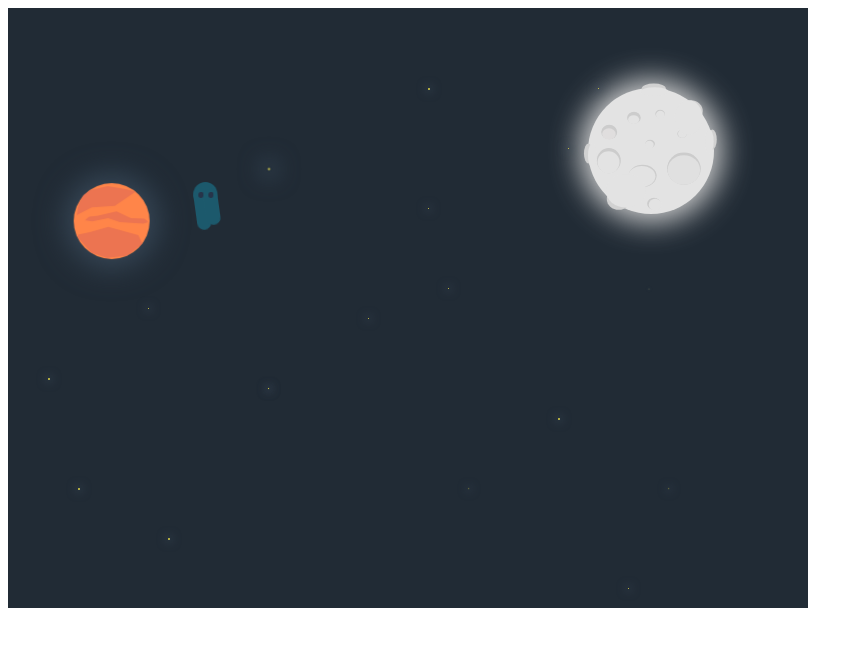
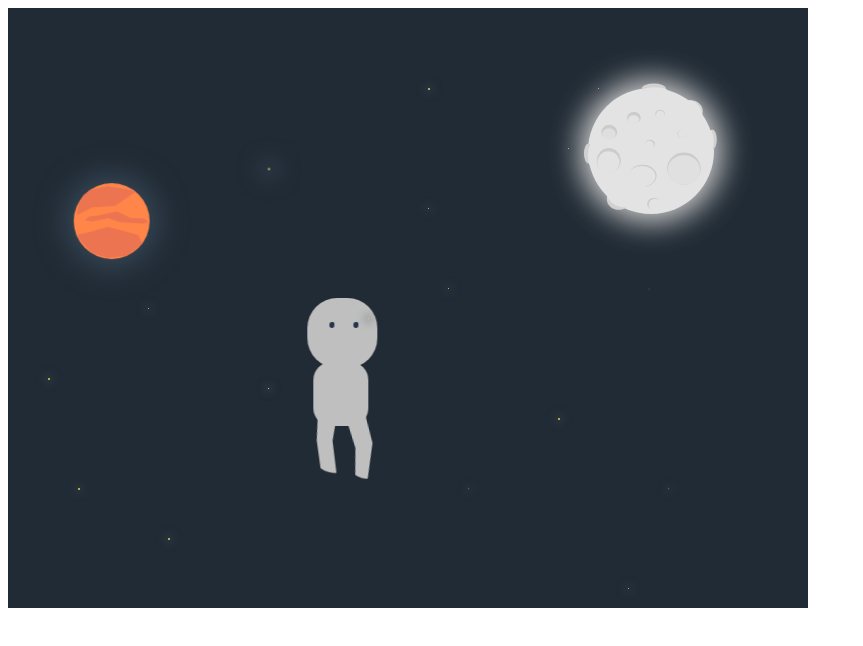
Before and after one commit to ewelina-slepko/Pure-CSS-Animation, a website: page public/index.html in a window 1280 px wide. Shown: the whole page, without its empty margins (0-863 px from the left). Drawn offline with Linux system fonts and the light colour scheme.

Commit message:
Created little boy sketch

```diff
--- a/package.json
+++ b/package.json
@@ -5,7 +5,7 @@
   "main": "index.js",
   "scripts": {
     "test": "echo \"Error: no test specified\" && exit 1",
-    "compile:sass": "node-sass sass/main.scss css/style.css -w"
+    "compile:sass": "node-sass public/sass/main.scss public/css/style.css -w"
   },
   "repository": {
     "type": "git",
--- a/public/index.html
+++ b/public/index.html
@@ -12,8 +12,10 @@
 <body>
     <div class="picture">
         <div class="space">
-            <div class="space__monster">
-                <div></div>
+            <div class="space__little__boy__head"></div>
+            <div class="space__little__boy__trunk"></div>
+            <div class="space__little__boy__legs">
+                <div class="legs"></div>
             </div>
             <div class="space__planet">
                 <div class="upper_shades"></div>
@@ -56,7 +58,6 @@
             <div class="space__star__18"></div>
             <div class="space__star__19"></div>
             <div class="space__star__20"></div>
-
         </div>
     </div>
 </body>
--- a/public/sass/main.scss
+++ b/public/sass/main.scss
@@ -19,48 +19,69 @@
 }
 
 .space {
-    &__monster {
-        top: 180px;
-        left: 180px;
-        width: 24px;
-        height: 24px;
-        border-radius: 20px;
-        background: #1C596C;
+    &__little__boy__head {
+        top: 296px;
+        left: 294px;
+        width: 70px;
+        height: 70px;
+        border-radius: 30px;
+        background: #bfbfbf;
         animation: spaceMonster 30s linear infinite;
 
         &:after {
-            top: 10px;
-            left: 5px;
+            top: 24px;
+            left: 22px;
             width: 5px;
             height: 6px;
             border-radius: 50% 30% 40% 50%;
             background: #273449;
-            box-shadow: 10px 0 0 0 #273449;
+            box-shadow: 24px 0 0 0 #273449;
         }
+    }
 
-        div:before {
-            top: 6px;
-            left: 0px;
-            width: 14px;
-            height: 42px;
-            border-radius: 10px;
-            background: #1C596C;
+    &__little__boy__trunk {
+        top: 360px;
+        left: 300px;
+        width: 55px;
+        height: 64px;
+        border-radius: 18px;
+        background: #bfbfbf;
+        animation: spaceMonster 30s linear infinite;
+    }
+
+    &__little__boy__legs {
+        top: 360px;
+        left: 300px;
+        animation: spaceMonster 30s linear infinite;
+
+        .legs:before {
+            top: 42px;
+            left: -9px;
+            width: 52px;
+            height: 72px;
+            margin-right: 10px;
+            border-radius: 50px;
+            background: #bfbfbf;
             transform-origin: 7px 7px;
             transform: rotate(0deg);
+            clip-path: polygon(70% 0, 46% 55%, 45% 100%, 16% 100%, 16% 51%, 29% 0);
             animation: spaceMonsterLeg 30s linear infinite;
         }
-        div:after {
-            top: 6px;
-            left: 10px;
-            width: 14px;
-            height: 37px;
-            border-radius: 10px;
-            background: #1C596C;
+        .legs:after {
+            top: 42px;
+            left: 16px;
+            width: 42px;
+            height: 77px;
+            margin-left: 10px;
+            border-radius: 50px;
+            background: #bfbfbf;
             transform-origin: 7px 7px;
             transform: rotate(0deg);
+            clip-path: polygon(57% 3%, 68% 55%, 45% 100%, 15% 100%, 26% 58%, 8% 0);
             animation: spaceMonsterLeg 30s linear infinite;
         }
     }
+
 
     &__planet{
        top: 180px;
```
Also changed, not shown: public/css/style.css.
